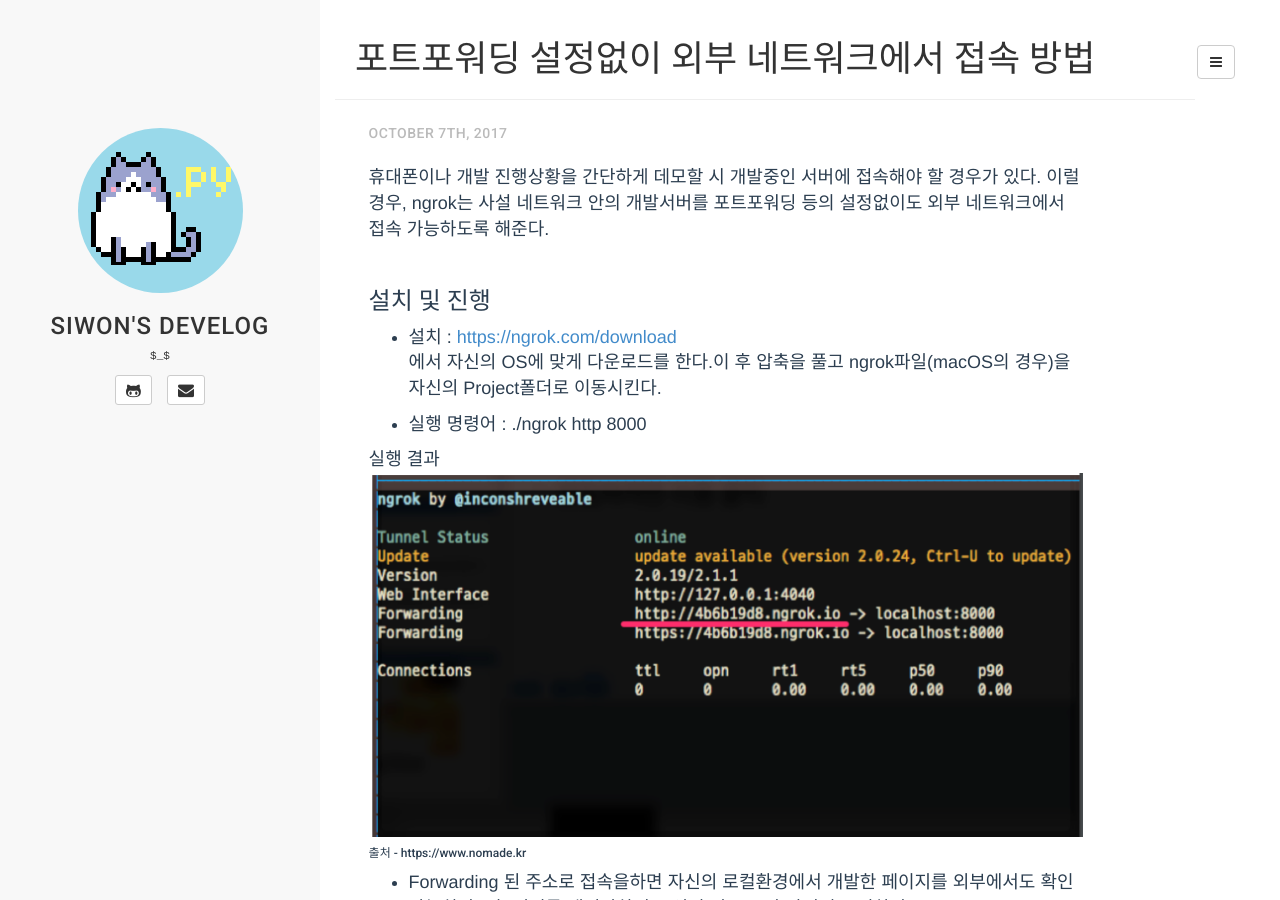
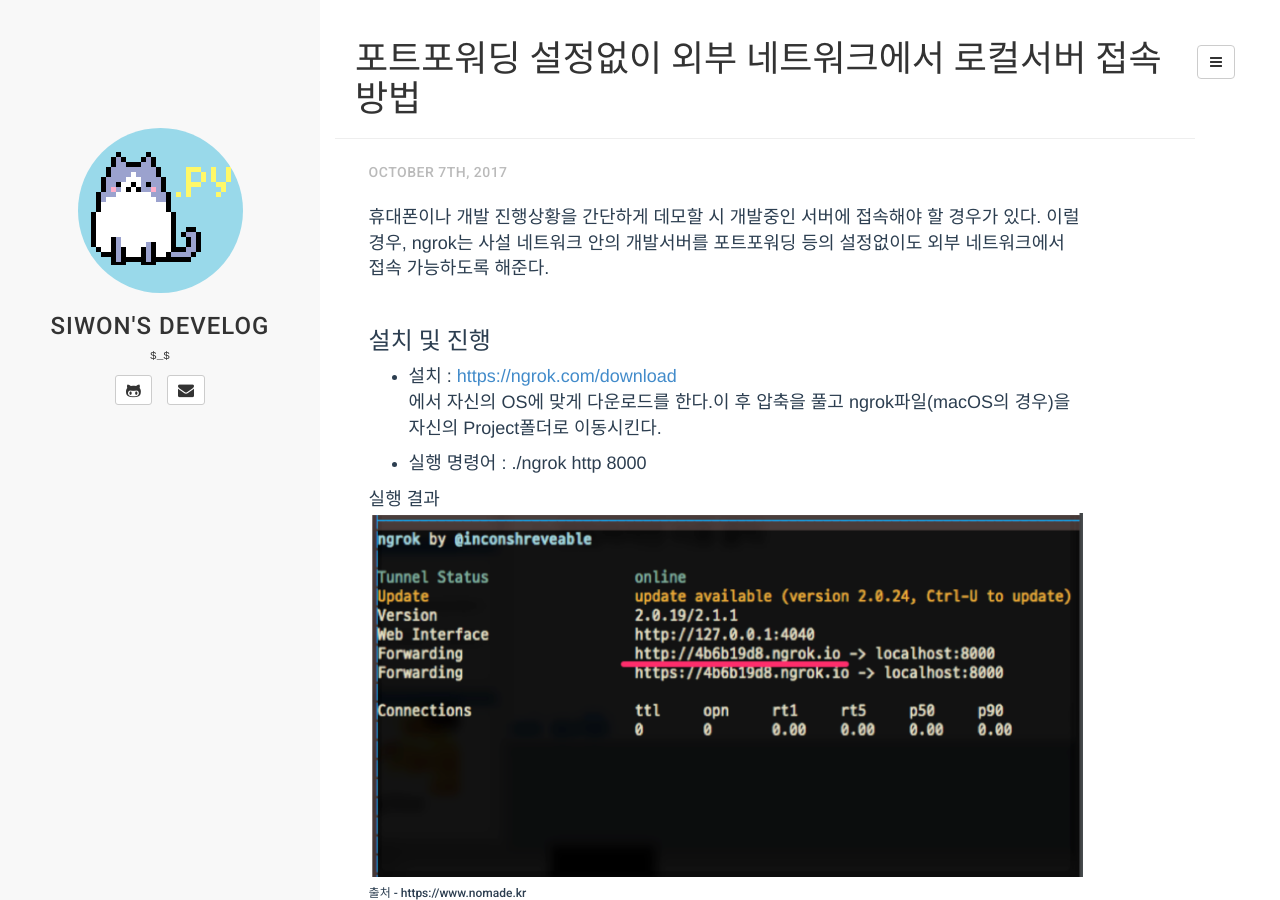
Before and after one commit to 2siwon/2siwon.github.io, a Jekyll site: the page built from _posts/2017-10-07-network-001.md, in a window 1280 px wide and 900 px high. Built offline with Jekyll 4.4.1, drawn with Linux system fonts in a browser that asks for light colours; comment, search, counter and statistics services are not loaded.

Commit message:
modify titlename

```diff
--- a/_posts/2017-10-07-network-001.md
+++ b/_posts/2017-10-07-network-001.md
@@ -1,6 +1,6 @@
 ---
 layout: post
-title:  "포트포워딩 설정없이 외부 네트워크에서 접속 방법"
+title:  "포트포워딩 설정없이 외부 네트워크에서 로컬서버 접속 방법"
 date:   2017-10-7 15:10:41 +0900
 categories: Network
 tag: [Network, Tip]
```
